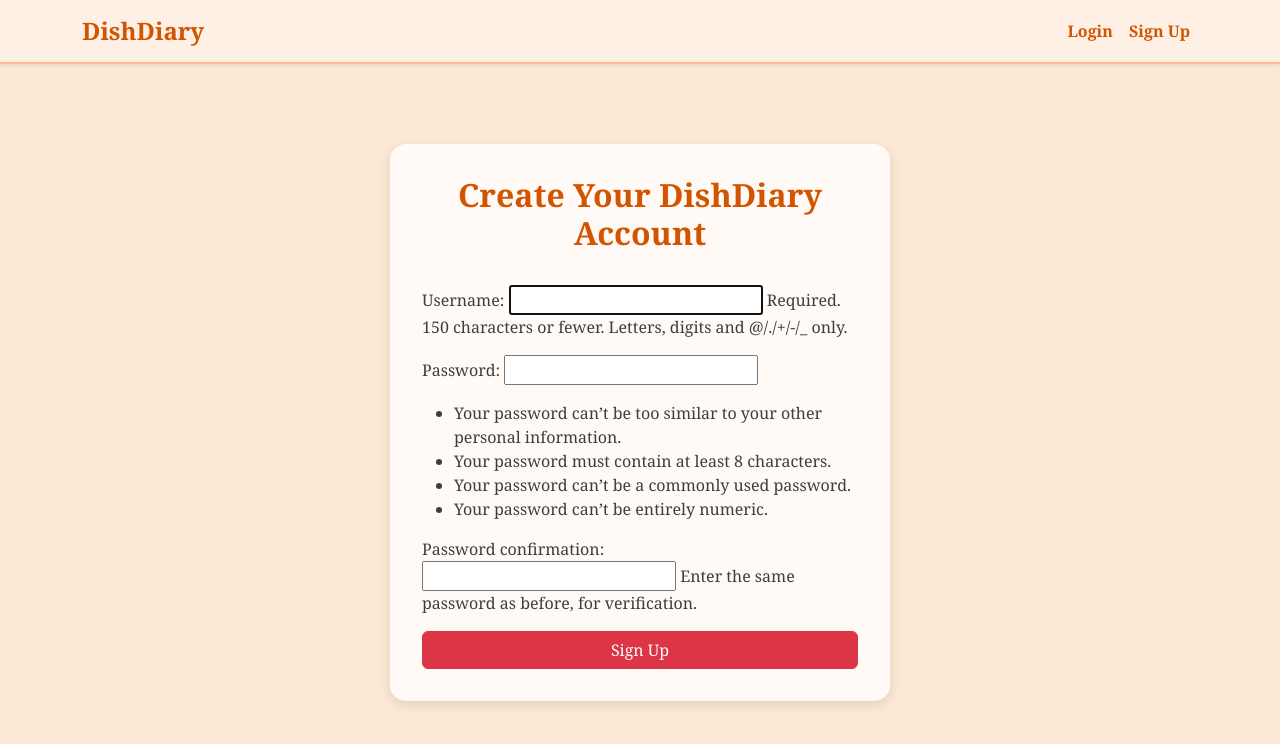
After one commit to khizermalik1/dish-diary, a Django app: page /signup/ in a window 1280 px wide. The commit adds this page. Shown: the top 744 px of the page. Run offline with Django 5.2, Linux system fonts and the light colour scheme.

Commit message:
feat: add user authentication with signup, login, and logout functionality

```diff
--- a/config/settings.py
+++ b/config/settings.py
@@ -97,6 +97,7 @@ MESSAGE_TAGS = {
     messages.ERROR: 'danger',
 }
 
+LOGIN_URL = '/login/'
 LOGIN_REDIRECT_URL = '/'
 LOGOUT_REDIRECT_URL = '/'
 
--- a/config/urls.py
+++ b/config/urls.py
@@ -1,9 +1,13 @@
 from django.contrib import admin
 from django.urls import path, include
+from recipes.views import signup_view
+from django.contrib.auth import views as auth_views
 
 urlpatterns = [
-    path('admin/', admin.site.urls),
-    path('', include('recipes.urls')),  # ✅ this line connects your app
-    # optional, for login/logout
-    path('accounts/', include('django.contrib.auth.urls')),
+    path("admin/", admin.site.urls),
+    path("", include(("recipes.urls", "recipes"),
+         namespace="recipes")),  # ✅ namespace wired
+    path("signup/", signup_view, name="signup"),
+    path("login/", auth_views.LoginView.as_view(template_name="recipes/login.html"), name="login"),
+    path("logout/", auth_views.LogoutView.as_view(next_page="recipes:home"), name="logout"),
 ]
--- /dev/null
+++ b/recipes/templates/recipes/create_recipe.html
@@ -0,0 +1,5 @@
+<h2>Post a New Recipe</h2>
+<form method="post">
+  {% csrf_token %} {{ form.as_p }}
+  <button type="submit" class="btn btn-danger">Submit</button>
+</form>
--- a/recipes/templates/recipes/recipe_detail.html
+++ b/recipes/templates/recipes/recipe_detail.html
@@ -17,4 +17,3 @@
 </ol>
 
 <p><strong>Created:</strong> {{ recipe.created_at|date:"F j, Y" }}</p>
-{% endblock %}
--- /dev/null
+++ b/recipes/templates/recipes/signup.html
@@ -0,0 +1,105 @@
+<!DOCTYPE html>
+<html lang="en">
+  <head>
+    <meta charset="UTF-8" />
+    <meta name="viewport" content="width=device-width, initial-scale=1.0" />
+    <title>Sign Up | DishDiary</title>
+    <link
+      href="https://cdn.jsdelivr.net/npm/bootstrap@5.3.2/dist/css/bootstrap.min.css"
+      rel="stylesheet"
+    />
+    <style>
+      body {
+        font-family: "Georgia", serif;
+        background-color: #fce8d5;
+        color: #3e3e3e;
+      }
+      .navbar {
+        background-color: #fff0e6;
+        border-bottom: 2px solid #ffb997;
+      }
+      .navbar-brand {
+        font-weight: bold;
+        font-size: 1.5rem;
+        color: #d35400;
+      }
+      .nav-link {
+        color: #d35400 !important;
+        font-weight: 600;
+        font-family: "Georgia", serif;
+      }
+      .form-container {
+        max-width: 500px;
+        margin: 5rem auto;
+        background-color: #fffaf5;
+        padding: 2rem;
+        border-radius: 16px;
+        box-shadow: 0 4px 12px rgba(0, 0, 0, 0.1);
+      }
+      h2 {
+        color: #d35400;
+        font-weight: bold;
+        text-align: center;
+        margin-bottom: 2rem;
+      }
+    </style>
+  </head>
+  <body>
+    <!-- Navbar -->
+    <nav class="navbar navbar-expand-lg shadow-sm">
+      <div class="container">
+        <a class="navbar-brand" href="/">DishDiary</a>
+        <button
+          class="navbar-toggler"
+          type="button"
+          data-bs-toggle="collapse"
+          data-bs-target="#navbarNav"
+        >
+          <span class="navbar-toggler-icon"></span>
+        </button>
+        <div class="collapse navbar-collapse" id="navbarNav">
+          <ul class="navbar-nav ms-auto">
+            {% if user.is_authenticated %}
+            <li class="nav-item">
+              <form
+                method="post"
+                action="{% url 'logout' %}"
+                style="display: inline"
+              >
+                {% csrf_token %}
+                <button
+                  type="submit"
+                  class="nav-link btn btn-link"
+                  style="padding: 0; border: none"
+                >
+                  Logout
+                </button>
+              </form>
+
+              {% else %}
+            </li>
+
+            <li class="nav-item">
+              <a class="nav-link" href="{% url 'login' %}">Login</a>
+            </li>
+            <li class="nav-item">
+              <a class="nav-link" href="{% url 'signup' %}">Sign Up</a>
+            </li>
+            {% endif %}
+          </ul>
+        </div>
+      </div>
+    </nav>
+
+    <!-- Signup Form -->
+    <div class="form-container">
+      <h2>Create Your DishDiary Account</h2>
+      <form method="post">
+        {% csrf_token %} {{ form.as_p }}
+        <button type="submit" class="btn btn-danger w-100">Sign Up</button>
+      </form>
+    </div>
+
+    <script src="https://cdn.jsdelivr.net/npm/bootstrap@5.3.2/dist/js/bootstrap.bundle.min.js"></script>
+  </body>
+</html>
--- a/recipes/urls.py
+++ b/recipes/urls.py
@@ -1,10 +1,14 @@
 from django.urls import path
 from . import views
 
-app_name = 'recipes'
+app_name = "recipes"
 
 urlpatterns = [
-    path('', views.RecipeListView.as_view(), name='home'),
-    path('recipes/<slug:slug>/',
-         views.RecipeDetailView.as_view(), name='recipe_detail'),
+    path("", views.RecipeListView.as_view(), name="home"),
+    path("create/", views.create_recipe, name="create_recipe"),
+    path("recipes/<slug:slug>/edit/", views.edit_recipe, name="edit_recipe"),
+    path("recipes/<slug:slug>/delete/",
+         views.delete_recipe, name="delete_recipe"),
+    path("recipes/<slug:slug>/",
+         views.RecipeDetailView.as_view(), name="recipe_detail"),
 ]
--- a/recipes/views.py
+++ b/recipes/views.py
@@ -1,12 +1,10 @@
+from django.contrib.auth.decorators import login_required
+from django.shortcuts import get_object_or_404, render, redirect
+from django.contrib.auth.forms import UserCreationForm
 from django.views import generic
+from django.http import HttpResponseForbidden
 from .models import Recipe
-from django.shortcuts import render
-
-# Create your views here.
-
-
-def home(request):
-    return render(request, "recipes/home.html")
+from .forms import RecipeForm
 
 
 class RecipeListView(generic.ListView):
@@ -21,8 +19,49 @@ class RecipeDetailView(generic.DetailView):
     template_name = 'recipes/recipe_detail.html'
 
 
-class RecipeListView(generic.ListView):
-    model = Recipe
-    template_name = 'recipes/home.html'
-    context_object_name = 'recipes'
-    queryset = Recipe.objects.filter(is_published=True).order_by('-created_at')
+def signup_view(request):
+    if request.method == 'POST':
+        form = UserCreationForm(request.POST)
+        if form.is_valid():
+            form.save()
+            return redirect('login')
+    else:
+        form = UserCreationForm()
+    return render(request, 'recipes/signup.html', {'form': form})
+
+
+@login_required
+def create_recipe(request):
+    if request.method == 'POST':
+        form = RecipeForm(request.POST)
+        if form.is_valid():
+            recipe = form.save(commit=False)
+            recipe.author = request.user  # ✅ correct field
+            recipe.save()
+            return redirect('recipes:home')
+    else:
+        form = RecipeForm()
+    return render(request, 'recipes/create_recipe.html', {'form': form})
+
+
+@login_required
+def edit_recipe(request, slug):
+    recipe = get_object_or_404(Recipe, slug=slug)
+    if request.user != recipe.author and not request.user.is_superuser:
+        return HttpResponseForbidden("You can't edit this recipe.")
+
+    form = RecipeForm(request.POST or None, instance=recipe)
+    if request.method == 'POST' and form.is_valid():
+        form.save()
+        return redirect('recipes:home')
+
+    return render(request, 'recipes/edit_recipe.html', {'form': form})
+
+
+@login_required
+def delete_recipe(request, slug):
+    recipe = get_object_or_404(Recipe, slug=slug)
+    if request.user == recipe.author or request.user.is_superuser:
+        recipe.delete()
+        return redirect('recipes:home')
+    return HttpResponseForbidden("You can't delete this recipe.")
```
Also changed, not shown: recipes/forms.py (added, +9 -0 lines), recipes/templates/recipes/edit_recipe.html (added, +20 -0 lines), recipes/templates/recipes/home.html (+40 -11 lines), recipes/templates/recipes/login.html (added, +103 -0 lines), db.sqlite3.
